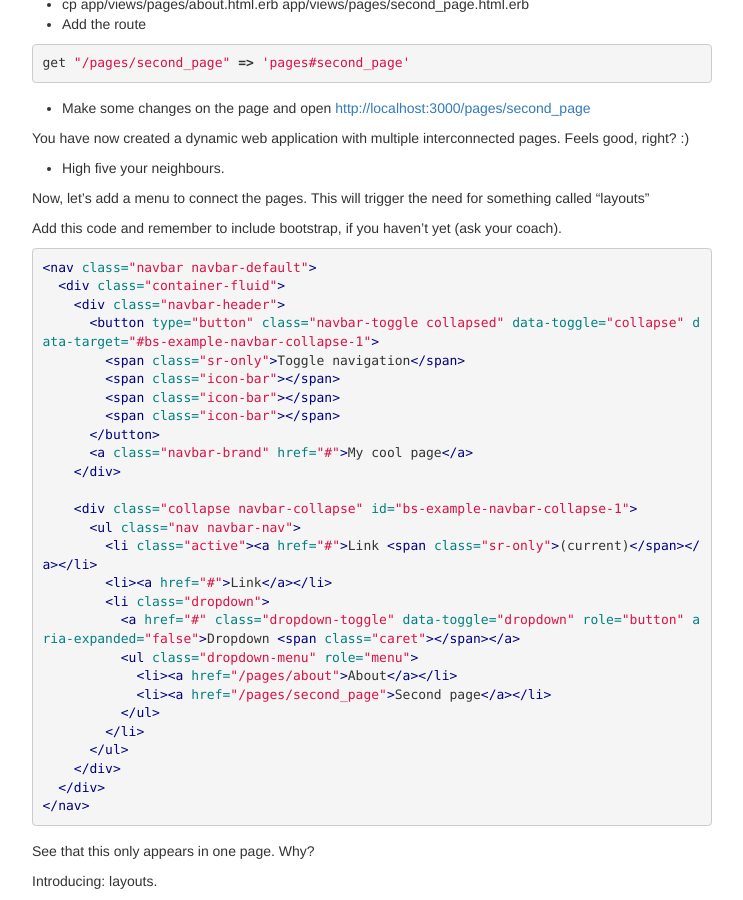
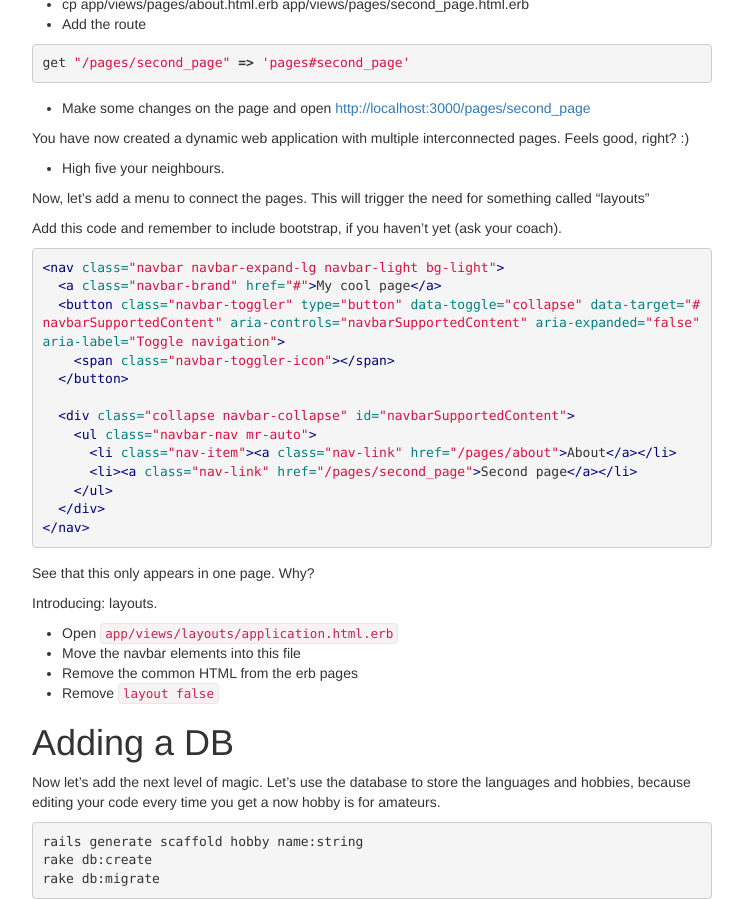
Before and after one commit to brug-be/railsgirls_guide, a Jekyll site: the page built from part_2_dynamic.md, in a window 1280 px wide and 900 px high, scrolled down 3159 px. Shown: the whole window, without its empty margins (268-1011 px from the left). Built offline with Jekyll 4.4.1, drawn with Linux system fonts in a browser that asks for light colours; nearby versions of some CDN libraries.

Commit message:
Fix navbar markup and remove some links that are not used

```diff
--- a/part_2_dynamic.md
+++ b/part_2_dynamic.md
@@ -191,31 +191,17 @@
 Add this code and remember to include bootstrap, if you haven't yet (ask your coach).
 
 {% highlight html %}
-<nav class="navbar navbar-default">
-  <div class="container-fluid">
-    <div class="navbar-header">
-      <button type="button" class="navbar-toggle collapsed" data-toggle="collapse" data-target="#bs-example-navbar-collapse-1">
-        <span class="sr-only">Toggle navigation</span>
-        <span class="icon-bar"></span>
-        <span class="icon-bar"></span>
-        <span class="icon-bar"></span>
-      </button>
-      <a class="navbar-brand" href="#">My cool page</a>
-    </div>
+<nav class="navbar navbar-expand-lg navbar-light bg-light">
+  <a class="navbar-brand" href="#">My cool page</a>
+  <button class="navbar-toggler" type="button" data-toggle="collapse" data-target="#navbarSupportedContent" aria-controls="navbarSupportedContent" aria-expanded="false" aria-label="Toggle navigation">
+    <span class="navbar-toggler-icon"></span>
+  </button>
 
-    <div class="collapse navbar-collapse" id="bs-example-navbar-collapse-1">
-      <ul class="nav navbar-nav">
-        <li class="active"><a href="#">Link <span class="sr-only">(current)</span></a></li>
-        <li><a href="#">Link</a></li>
-        <li class="dropdown">
-          <a href="#" class="dropdown-toggle" data-toggle="dropdown" role="button" aria-expanded="false">Dropdown <span class="caret"></span></a>
-          <ul class="dropdown-menu" role="menu">
-            <li><a href="/pages/about">About</a></li>
-            <li><a href="/pages/second_page">Second page</a></li>
-          </ul>
-        </li>
-      </ul>
-    </div>
+  <div class="collapse navbar-collapse" id="navbarSupportedContent">
+    <ul class="navbar-nav mr-auto">
+      <li class="nav-item"><a class="nav-link" href="/pages/about">About</a></li>
+      <li><a class="nav-link" href="/pages/second_page">Second page</a></li>
+    </ul>
   </div>
 </nav>
 {% endhighlight %}
```
